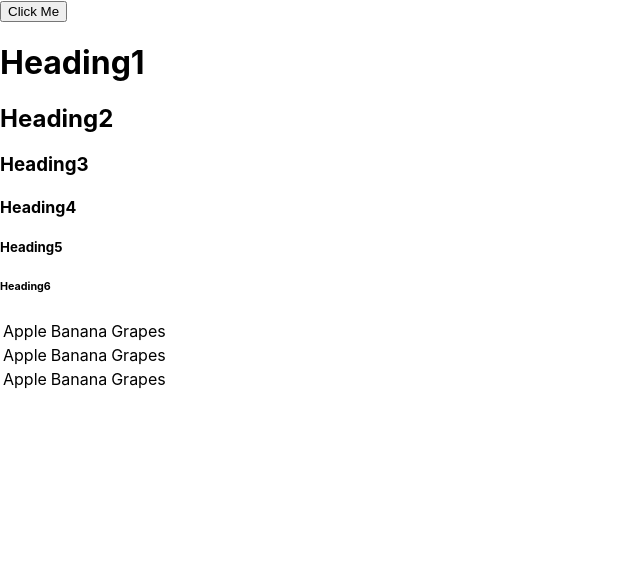
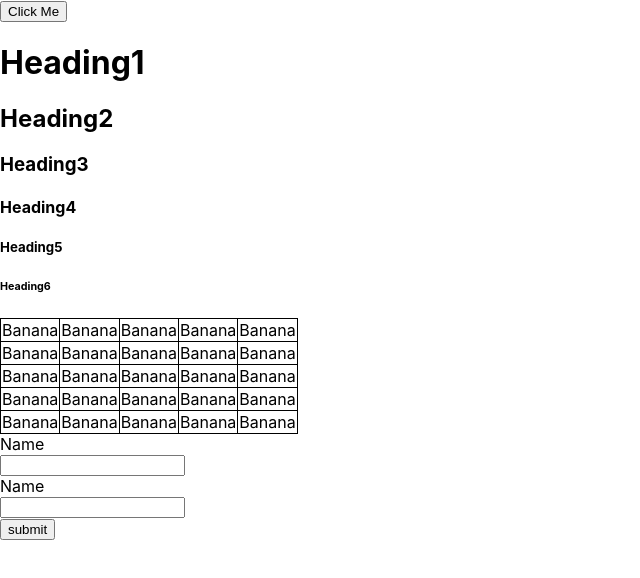
Before and after one commit to Mounika230402/React_App, a React (Create React App) app: page / in a window 1280 px wide. Shown: the top 578 px of the page, without its empty margins (0-640 px from the left). Built offline with nearby package versions, Linux system fonts and the light colour scheme.

Commit message:
components created

```diff
--- a/src/App.css
+++ b/src/App.css
@@ -36,3 +36,7 @@
     transform: rotate(360deg);
   }
 }
+table,td,tr{
+  border:1px solid black;
+  border-collapse: collapse;
+}
--- a/src/App.js
+++ b/src/App.js
@@ -29,6 +29,7 @@ import './App.css';
 import { ButtonComponent } from "./components/button/button";
 import { Heading1,Heading2,Heading3,Heading4,Heading5,Heading6 } from './components/heading/headings';
 import { TableComponent } from './components/table/table';
+import { FormComponent } from './components/Forms/form';
 function App(){
   return (
     <div>
@@ -40,6 +41,7 @@ function App(){
       <Heading5></Heading5>
       <Heading6></Heading6>
       <TableComponent></TableComponent>
+      <div><FormComponent /></div>
     </div>
   )
 }
--- a/src/components/Forms/form.js
+++ b/src/components/Forms/form.js
@@ -1,9 +1,29 @@
 export const FormComponent=()=>{
     return <form>
-        <label for="name">Name</label>
-        <br/>
-        <input type="text" id="name"></input>
-        <label for="mail">Mail</label>
-        <input type="email" id="mail"></input>
+        <Label/>
+        <Break/>
+       <InputText/>
+       <Break/>
+       <Label/>
+       <Break/>
+       <MailText/>
+       <Break/>
+       <Submit/>
+       <Break/>
     </form>
 }
+const Break=()=>{
+    return (<br/>)
+}
+const Label=()=>{
+    return (<label>Name</label>)
+}
+const InputText=()=>{
+    return (<input type="text" id="name"></input>)
+}
+const MailText=()=>{
+    return (<input type="email" id="mail"></input>)
+}
+const Submit=()=>{
+    return (<input type="submit" value="submit" />)
+}
--- a/src/components/table/table.js
+++ b/src/components/table/table.js
@@ -1,31 +1,26 @@
+import "../../App.css"
 export const TableComponent=()=>
     {
-        return <table>
-            <tr>
-                <td>Apple</td>
-                <td>Banana</td>
-                <td>Grapes</td>
-            </tr>
-            <tr>
-                <td>Apple</td>
-                <td>Banana</td>
-                <td>Grapes</td>
-            </tr>
-            <tr>
-                <td>Apple</td>
-                <td>Banana</td>
-                <td>Grapes</td>
-            </tr>
+        return <table id="main">
+            <RowComponent />
+            <RowComponent />
+            <RowComponent />
+            <RowComponent />
+            <RowComponent />
         </table>
     }
-// export const RowComponent=()=>
-//     {
-//         return <tr>
-//             <DataComponent></DataComponent>
-//             <DataComponent></DataComponent>
-//         </tr>
-//     }
-// export const DataComponent=()=>
-//     {
-//         return (<td>Apple</td>)
-//     }
+export const RowComponent=()=>
+    {
+        return <tr>
+            <DataComponent></DataComponent>
+            <DataComponent></DataComponent>
+            <DataComponent></DataComponent>
+            <DataComponent></DataComponent>
+            <DataComponent></DataComponent>
+
+        </tr>
+    }
+export const DataComponent=()=>
+    {
+        return (<td>Apple</td>,<td>Banana</td>)
+    }
```
